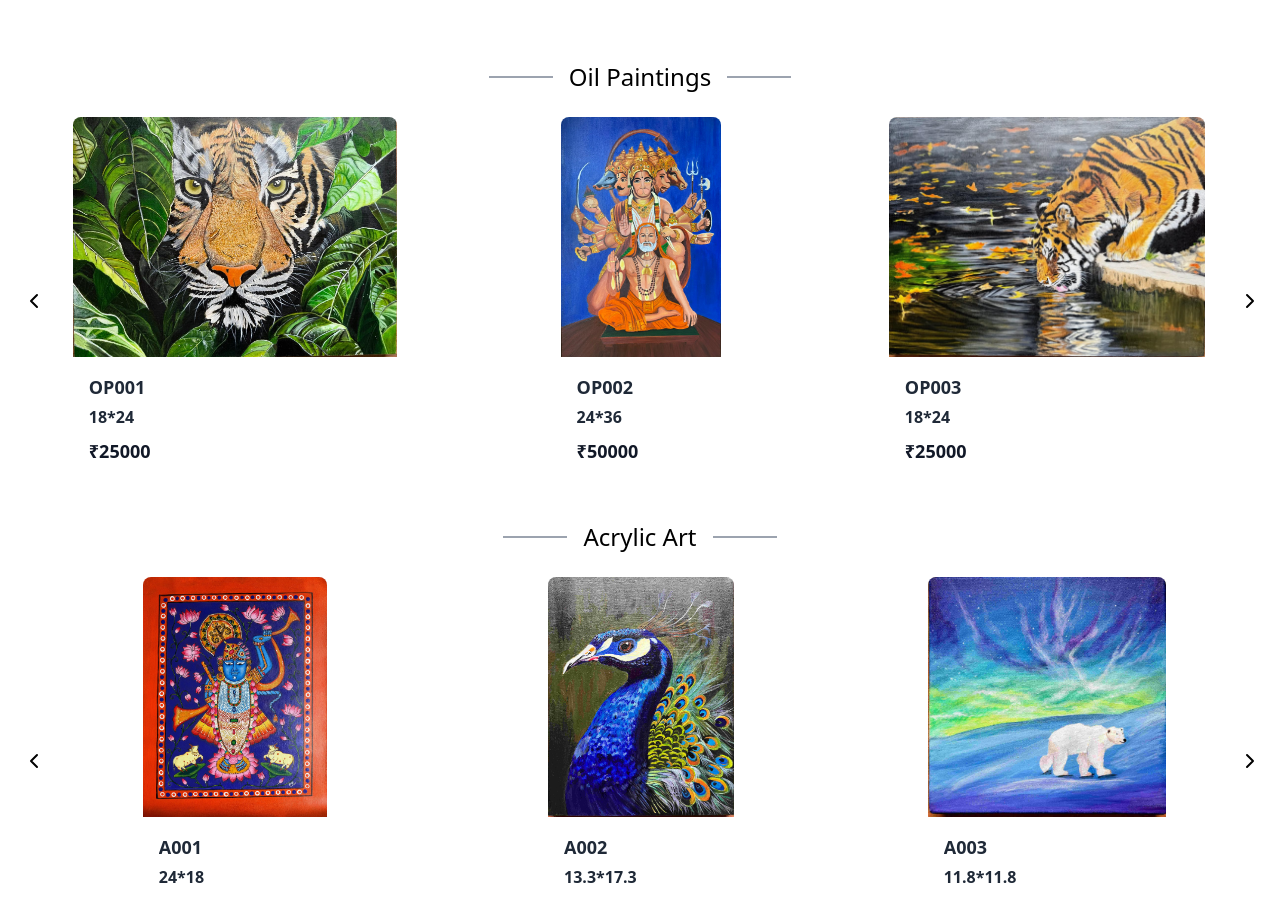
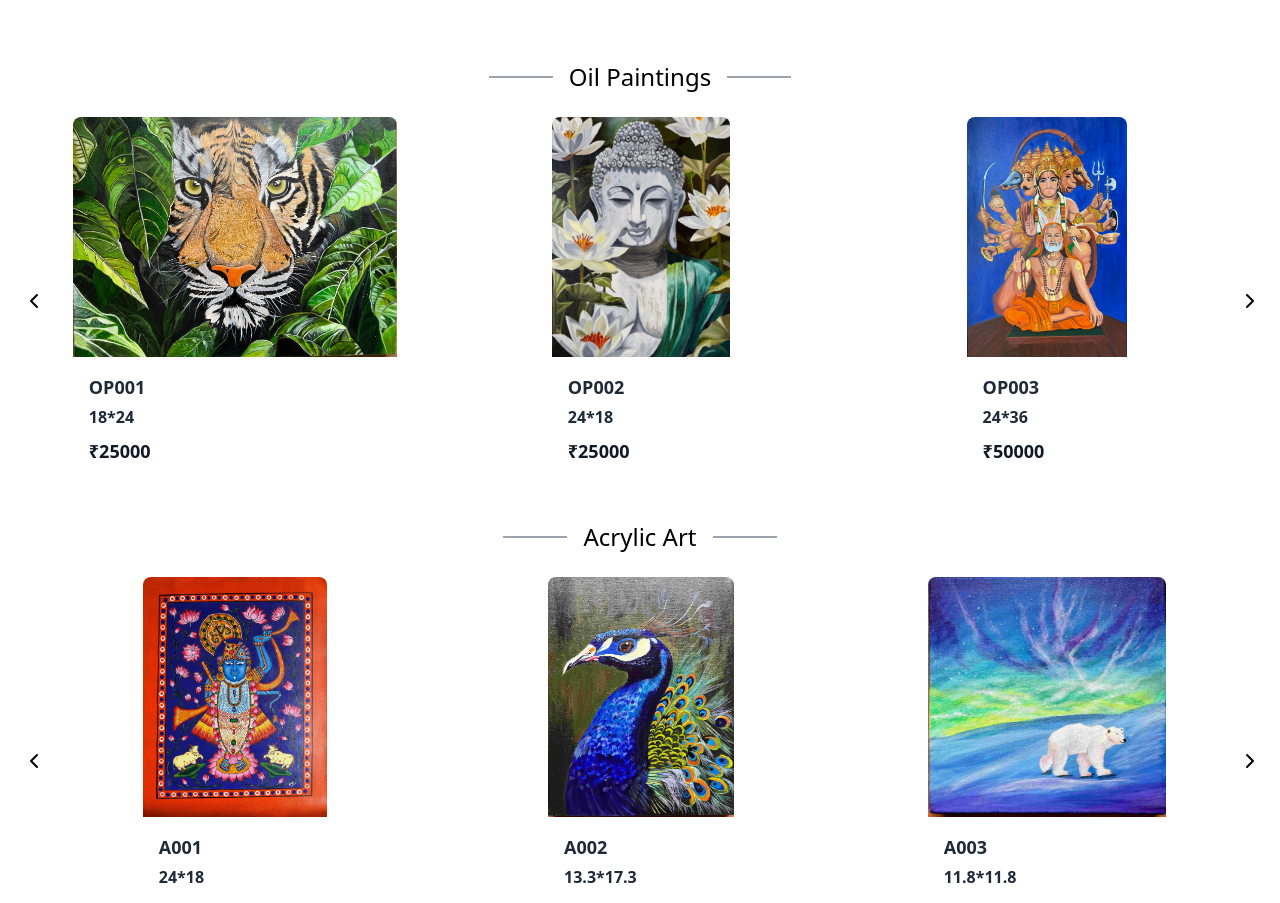
Before and after one commit to ragritti/Art-website, a React (Create React App) app: page / in a window 1280 px wide. Shown: the part 1143-2046 px from the top of the page. Built offline with nearby package versions, Linux system fonts and the light colour scheme.

Commit message:
added buddha painting

```diff
--- a/src/Components/Data.js
+++ b/src/Components/Data.js
@@ -50,13 +50,15 @@ export const masterData = {
       subtitle: 'Precision in every stroke',
       data: [
         { id: 6, title: 'OP001', price: 25000, desc: '18*24', imageUrl: '/images/Oilpaintings/op_6.jpeg', description: 'Expressive Acrylic Art' },
-        { id: 8, title: 'OP002', price: 50000, desc: '24*36', imageUrl: '/images/Oilpaintings/op_8.jpeg', description: 'Detailed Graphite Work' },
+        { id: 9, title: 'OP002', price: 25000, desc: '24*18', imageUrl: '/images/Oilpaintings/op_9.jpeg', description: 'Detailed Graphite Work' },
+        { id: 8, title: 'OP003', price: 50000, desc: '24*36', imageUrl: '/images/Oilpaintings/op_8.jpeg', description: 'Detailed Graphite Work' },
         { id: 7, title: 'OP003', price: 25000, desc: '18*24', imageUrl: '/images/Oilpaintings/op_7.jpeg', description: 'Expressive Acrylic Art' },
         { id: 2, title: 'OP004', price: 25000, desc: '18*24', imageUrl: '/images/Oilpaintings/op_2.jpg', description: 'Detailed Graphite Work' },
         { id: 3, title: 'OP005', price: 12000, desc: '9*12', imageUrl: '/images/Oilpaintings/op_3.jpg', description: 'Detailed Graphite Work' },
         { id: 4, title: 'OP006', price: 8000, desc: '12', imageUrl: '/images/Oilpaintings/op_4.jpg', description: 'Expressive Acrylic Art' },
         { id: 1, title: 'OP007', price: 15000, desc: '15*22', imageUrl: '/images/Oilpaintings/op_1.jpg', description: 'Detailed Graphite Work' },
         { id: 5, title: 'OP008', price: 50000, desc: '24*36', imageUrl: '/images/Oilpaintings/op_5.jpeg', description: 'Detailed Graphite Work' },
+        { id: 7, title: 'OP009', price: 25000, desc: '18*24', imageUrl: '/images/Oilpaintings/op_7.jpeg', description: 'Expressive Acrylic Art' },
 
       ]
     },
```
Also changed, not shown: public/images/Oilpaintings/op_9.jpeg (added).
